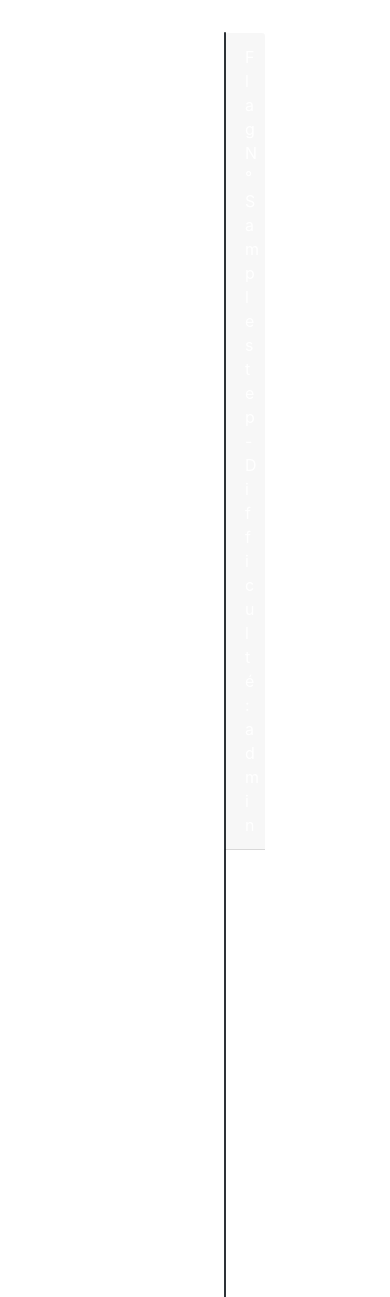
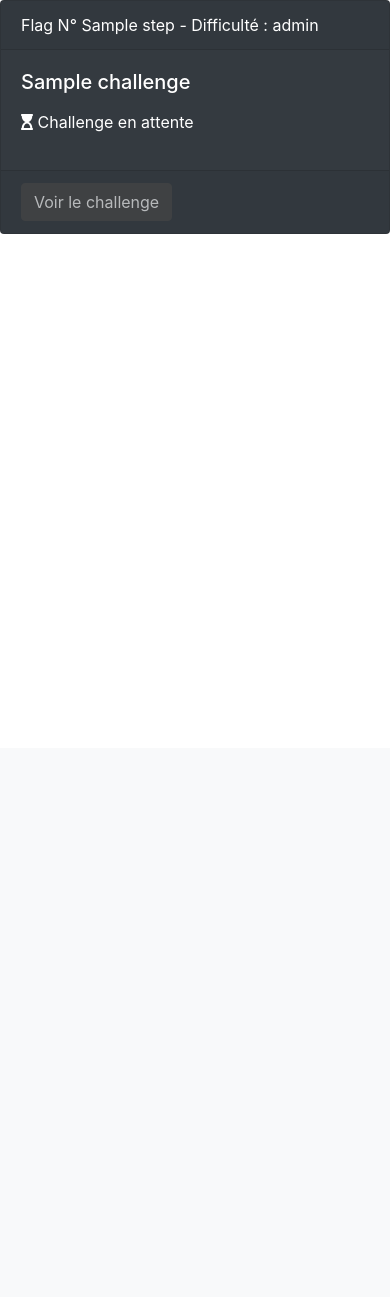
Before and after one commit to WildCodeSchool/2023-03-remote-fr-php-security-contest, a Symfony app: template templates/challenge/index.html.twig in a window 390 px wide. Shown: the part 96-1393 px from the top of the page. After the commit the page ends 330 px from the top, so only its background shows below. Run offline with Twig, Linux system fonts and the light colour scheme; the template is opened without the code that fills it: most values are stand-ins (such as "Sample title", 1, 10 or a date in 2020); style sheets or scripts are compiled from the project's sources; some libraries are stand-ins or nearby versions.

Commit message:
responsive improvment

```diff
--- a/assets/css/challenge.scss
+++ b/assets/css/challenge.scss
@@ -1,5 +1,7 @@
-.card {
-  margin-left: 14rem;
-  margin-right: 14rem;
-  margin-top: 2rem;
+@media screen and (min-width: 640px) {
+  .card {
+    margin-left: 14rem;
+    margin-right: 14rem;
+    margin-top: 2rem;
+  }
 }
--- a/templates/base.html.twig
+++ b/templates/base.html.twig
@@ -3,7 +3,7 @@
     <head>
         <meta charset="UTF-8">
         <title>{% block title %}Welcome!{% endblock %}</title>
-
+        <meta name="viewport" content="width=device-width, user-scalable=no">
         {% block stylesheets %}
             {{ encore_entry_link_tags('app') }}
         {% endblock %}
```
